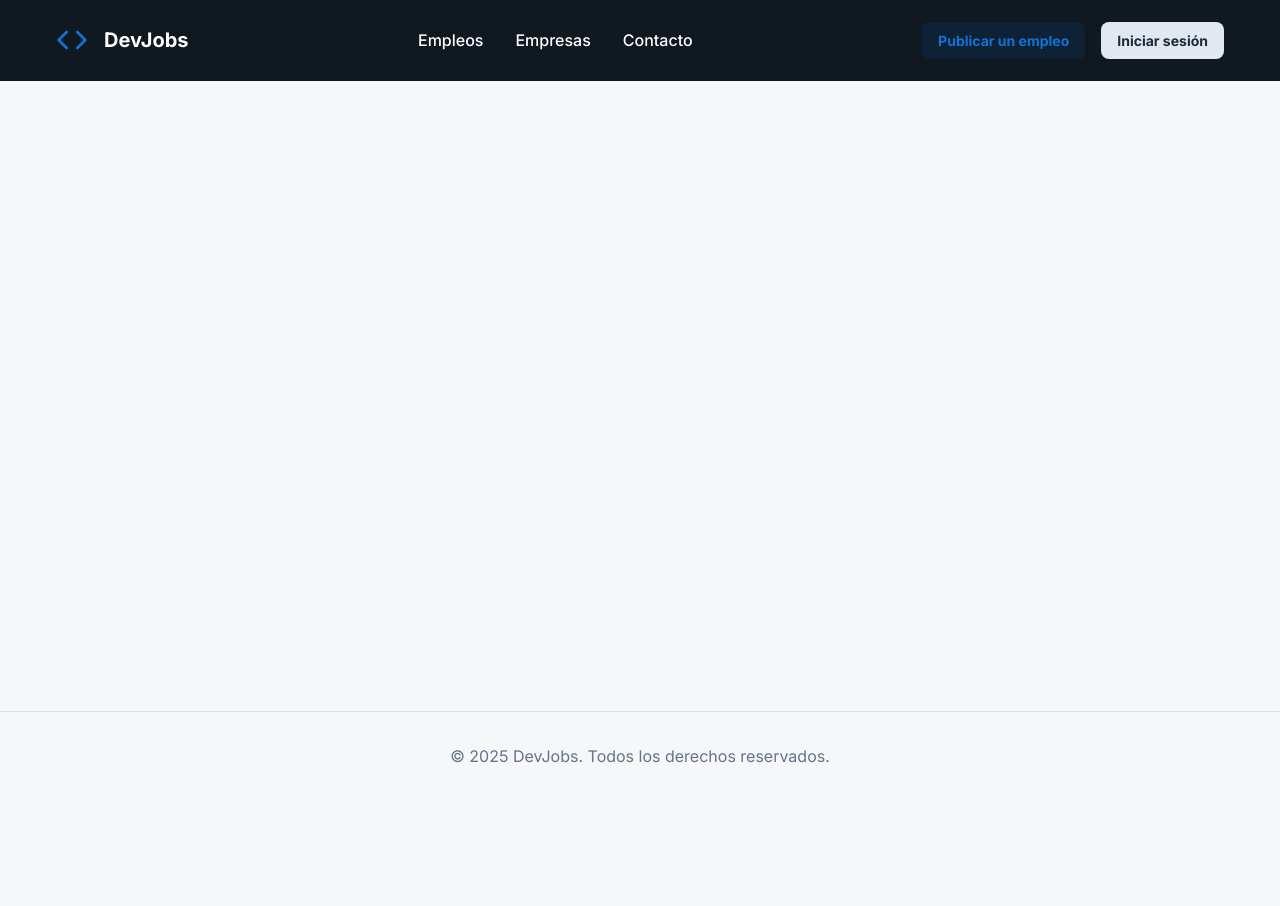
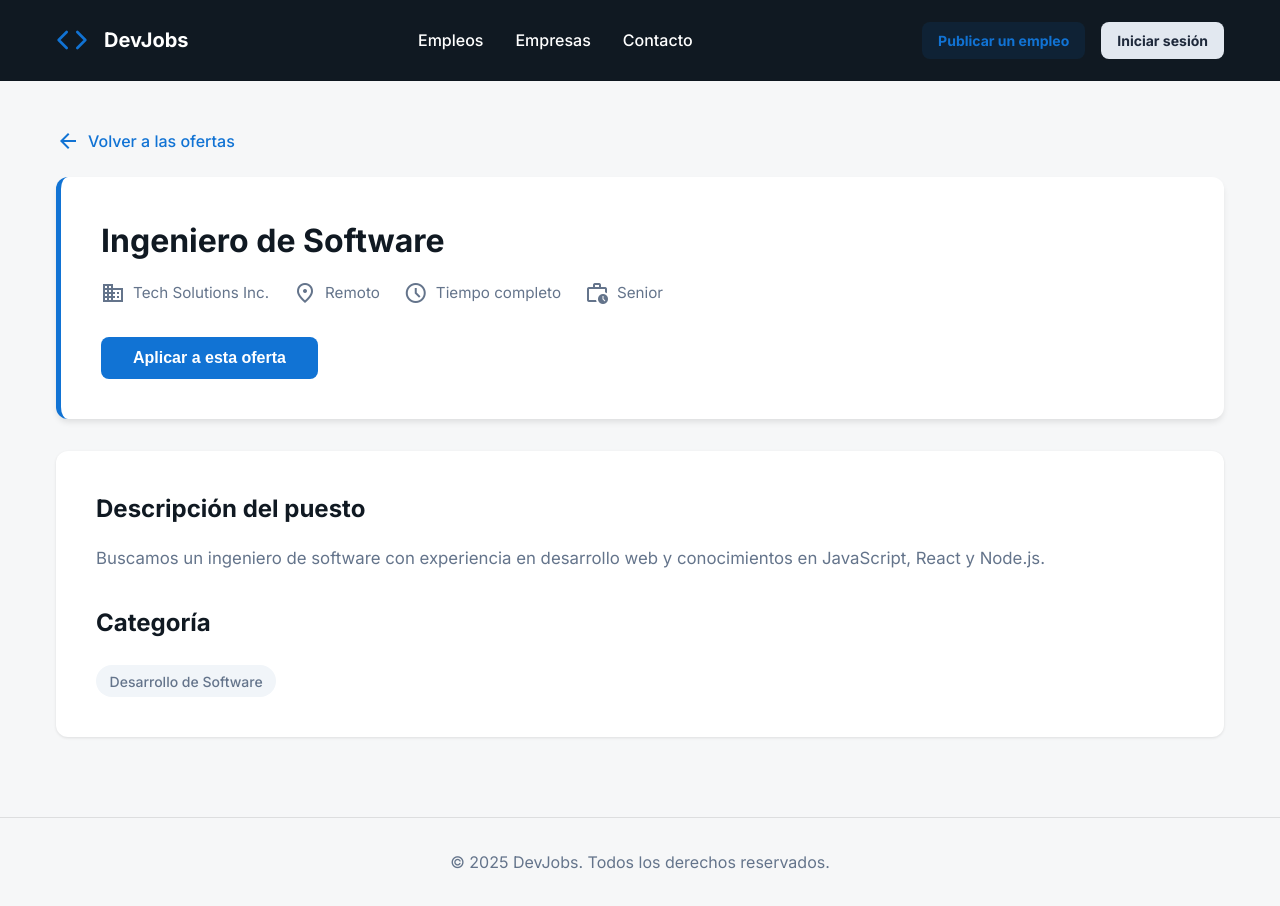
Before and after one commit to PabloLivian/3D-Hub, a React (Vite) app: page /jobs/1 in a window 1280 px wide. Before the commit the page ends 800 px from the top, so only its background shows below. Built offline with nearby package versions, Linux system fonts and the light colour scheme.

Commit message:
Feat: Implement Job Details page and refine styling

```diff
--- a/src/App.jsx
+++ b/src/App.jsx
@@ -4,6 +4,7 @@ import Footer from './components/Footer';
 import Home from './pages/Home';
 import Jobs from './pages/Jobs';
 import Contact from './pages/Contact';
+import JobDetails from './pages/JobDetails';
 import './App.css';
 
 function App() {
@@ -16,6 +17,7 @@ function App() {
             <Route path="/" element={<Home />} />
             <Route path="/jobs" element={<Jobs />} />
             <Route path="/contact" element={<Contact />} />
+            <Route path="/jobs/:id" element={<JobDetails />} />
             {/* Future routes: /companies, etc. */}
           </Routes>
         </main>
--- a/src/components/JobCard.jsx
+++ b/src/components/JobCard.jsx
@@ -1,21 +1,26 @@
-import React, { useState } from 'react';
+import { useState } from 'react';
+import { Link } from 'react-router-dom';
 import styles from './JobCard.module.css';
 
-const JobCard = ({ title, company, location, description, className }) => {
+const JobCard = ({ id, title, company, location, description, className }) => {
     const [isApplied, setIsApplied] = useState(false);
 
-    const handleApply = () => {
+    const handleApply = (e) => {
+        e.preventDefault(); // Prevent navigation to details when clicking apply
+        e.stopPropagation();
         setIsApplied(true);
     };
 
     return (
         <div className={`${styles.jobCard} ${className || ''}`}>
             <div className={styles.jobCardContent}>
-                <div className={styles.jobInfo}>
-                    <h3 className={styles.jobTitle}>{title}</h3>
-                    <p className={styles.jobMeta}>{company} | {location}</p>
-                    <p className={styles.jobDescription}>{description}</p>
-                </div>
+                <Link to={`/jobs/${id}`} className={styles.cardLink}>
+                    <div className={styles.jobInfo}>
+                        <h3 className={styles.jobTitle}>{title}</h3>
+                        <p className={styles.jobMeta}>{company} | {location}</p>
+                        <p className={styles.jobDescription}>{description}</p>
+                    </div>
+                </Link>
                 <div className={styles.jobAction}>
                     <button
                         className={`${styles.btnApply} ${isApplied ? styles.applied : ''}`}
--- a/src/components/JobCard.module.css
+++ b/src/components/JobCard.module.css
@@ -30,6 +30,13 @@
         align-items: flex-start;
         justify-content: space-between;
     }
+}
+
+.cardLink {
+    text-decoration: none;
+    color: inherit;
+    display: block;
+    width: 100%;
 }
 
 .jobInfo {
@@ -95,3 +102,9 @@
     /* green-500 */
     cursor: default;
 }
+
+.btnApply.applied:hover {
+    background-color: var(--secondary);
+    cursor: not-allowed;
+    transform: none;
+}
--- /dev/null
+++ b/src/pages/JobDetails.jsx
@@ -0,0 +1,79 @@
+import React, { useMemo } from 'react';
+import { useParams, Link, useNavigate } from 'react-router-dom';
+import jobsData from '../data/jobs.json';
+import styles from './JobDetails.module.css';
+
+const JobDetails = () => {
+    const { id } = useParams();
+    const navigate = useNavigate();
+
+    // Find the job by ID from the JSON data
+    // Convert id to number because URL params are always strings
+    const job = useMemo(() => {
+        return jobsData.find(j => j.id === parseInt(id));
+    }, [id]);
+
+    if (!job) {
+        return (
+            <div className={styles.jobDetailsPage}>
+                <div className="container">
+                    <div className={styles.notFound}>
+                        <h2 className={styles.notFoundTitle}>Oferta no encontrada</h2>
+                        <Link to="/jobs" className={styles.backLink}>Volver a las ofertas</Link>
+                    </div>
+                </div>
+            </div>
+        );
+    }
+
+    return (
+        <div className={styles.jobDetailsPage}>
+            <div className="container">
+                <Link to="/jobs" className={styles.backLink}>
+                    <span className="material-symbols-outlined">arrow_back</span>
+                    Volver a las ofertas
+                </Link>
+
+                {/* Header with Title and Metadata */}
+                <header className={styles.jobDetailsHeader}>
+                    <h1 className={styles.jobTitle}>{job.title}</h1>
+                    <div className={styles.jobMeta}>
+                        <div className={styles.metaItem}>
+                            <span className="material-symbols-outlined icon">domain</span>
+                            {job.company}
+                        </div>
+                        <div className={styles.metaItem}>
+                            <span className="material-symbols-outlined icon">location_on</span>
+                            {job.location}
+                        </div>
+                        <div className={styles.metaItem}>
+                            <span className="material-symbols-outlined icon">schedule</span>
+                            {job.contract}
+                        </div>
+                        <div className={styles.metaItem}>
+                            <span className="material-symbols-outlined icon">work_history</span>
+                            {job.experience}
+                        </div>
+                    </div>
+
+                    <button className={styles.applyButton} onClick={() => alert('¡Aplicación enviada con éxito!')}>
+                        Aplicar a esta oferta
+                    </button>
+                </header>
+
+                {/* Body with Description */}
+                <div className={styles.jobDetailsBody}>
+                    <h3 className={styles.sectionTitle}>Descripción del puesto</h3>
+                    <p className={styles.description}>{job.description}</p>
+
+                    <h3 className={styles.sectionTitle}>Categoría</h3>
+                    <div className={styles.tags}>
+                        <span className={styles.tag}>{job.category}</span>
+                    </div>
+                </div>
+            </div>
+        </div>
+    );
+};
+
+export default JobDetails;
--- /dev/null
+++ b/src/pages/JobDetails.module.css
@@ -0,0 +1,125 @@
+.jobDetailsPage {
+    padding: 3rem 0 5rem;
+    background-color: var(--background-light);
+    min-height: calc(100vh - 80px - 80px);
+    /* Approx navbar + footer */
+}
+
+.jobDetailsHeader {
+    background: white;
+    padding: 2.5rem;
+    border-radius: 0.75rem;
+    box-shadow: 0 4px 6px -1px rgba(0, 0, 0, 0.1);
+    margin-bottom: 2rem;
+    border-left: 5px solid var(--primary);
+}
+
+.jobTitle {
+    font-size: 2rem;
+    color: var(--text-dark);
+    margin-bottom: 0.5rem;
+    font-weight: 700;
+}
+
+.jobMeta {
+    display: flex;
+    flex-wrap: wrap;
+    gap: 1.5rem;
+    margin-top: 1rem;
+    margin-bottom: 2rem;
+    color: var(--text-muted);
+    font-size: 0.95rem;
+}
+
+.metaItem {
+    display: flex;
+    align-items: center;
+    gap: 0.5rem;
+}
+
+.metaIcon {
+    font-size: 1.25rem;
+    color: var(--primary);
+}
+
+.applyButton {
+    background-color: var(--primary);
+    color: white;
+    border: none;
+    padding: 0.75rem 2rem;
+    font-size: 1rem;
+    font-weight: 600;
+    border-radius: 0.5rem;
+    cursor: pointer;
+    transition: background-color 0.2s;
+    text-decoration: none;
+    display: inline-block;
+}
+
+.applyButton:hover {
+    background-color: var(--primary-hover);
+}
+
+.jobDetailsBody {
+    background: white;
+    padding: 2.5rem;
+    border-radius: 0.75rem;
+    box-shadow: 0 1px 3px rgba(0, 0, 0, 0.1);
+}
+
+.sectionTitle {
+    font-size: 1.5rem;
+    color: var(--text-dark);
+    margin-bottom: 1rem;
+    font-weight: 600;
+}
+
+.description {
+    line-height: 1.8;
+    color: var(--text-muted);
+    font-size: 1.05rem;
+    margin-bottom: 2rem;
+}
+
+.tags {
+    display: flex;
+    gap: 0.75rem;
+    flex-wrap: wrap;
+    margin-top: 1.5rem;
+}
+
+.tag {
+    background-color: #f1f5f9;
+    color: var(--text-muted);
+    padding: 0.35rem 0.85rem;
+    border-radius: 9999px;
+    font-size: 0.875rem;
+    font-weight: 500;
+}
+
+.backLink {
+    display: inline-flex;
+    align-items: center;
+    gap: 0.5rem;
+    color: var(--primary);
+    text-decoration: none;
+    font-weight: 500;
+    margin-bottom: 1.5rem;
+    transition: color 0.2s;
+}
+
+.backLink:hover {
+    color: var(--primary-hover);
+    text-decoration: underline;
+}
+
+.notFound {
+    text-align: center;
+    padding: 5rem 0;
+}
+
+.notFoundTitle {
+    font-size: 2rem;
+    color: var(--text-dark);
+    margin-bottom: 1rem;
+}
--- a/src/pages/Jobs.jsx
+++ b/src/pages/Jobs.jsx
@@ -21,9 +21,10 @@ const Jobs = () => {
     const [searchQuery, setSearchQuery] = useState(initialQuery);
 
     // Sync URL 'q' changes back to local state (e.g. navigation)
+    const currentUrlQ = searchParams.get('q') || '';
     useEffect(() => {
-        setSearchQuery(searchParams.get('q') || '');
-    }, [searchParams]);
+        setSearchQuery(currentUrlQ);
+    }, [currentUrlQ]);
 
     const ITEMS_PER_PAGE = 5;
 
@@ -204,6 +205,7 @@ const Jobs = () => {
                             currentJobs.map(job => (
                                 <JobCard
                                     key={job.id}
+                                    id={job.id}
                                     title={job.title}
                                     company={job.company}
                                     location={job.location}
--- a/src/pages/Jobs.module.css
+++ b/src/pages/Jobs.module.css
@@ -123,7 +123,11 @@
 .jobsResults {
     max-width: 64rem;
     margin: 0 auto;
+    padding: 1.5rem;
+    border-radius: 1rem;
+    transition: background 0.3s ease;
 }
+
 
 .resultsTitle {
     font-size: 1.5rem;
@@ -143,6 +147,11 @@
 .jobListItem {
     border: none;
     border-bottom: 1px solid #e5e7eb;
+    transition: background 0.3s ease;
+}
+
+.jobListItem:hover {
+    background: linear-gradient(270deg, #b2d0f7 0%, #ffffff 100%);
 }
 
 .jobListItem:last-child {
```
Also changed, not shown: 1 other file (tests, documents, lock files or other folders).
